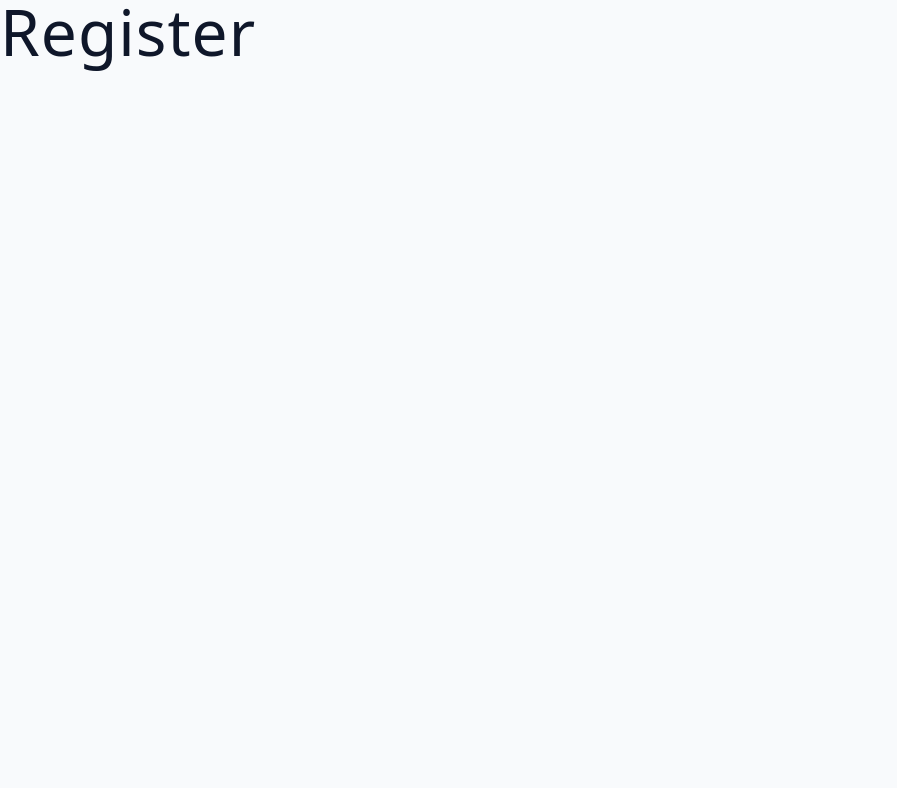
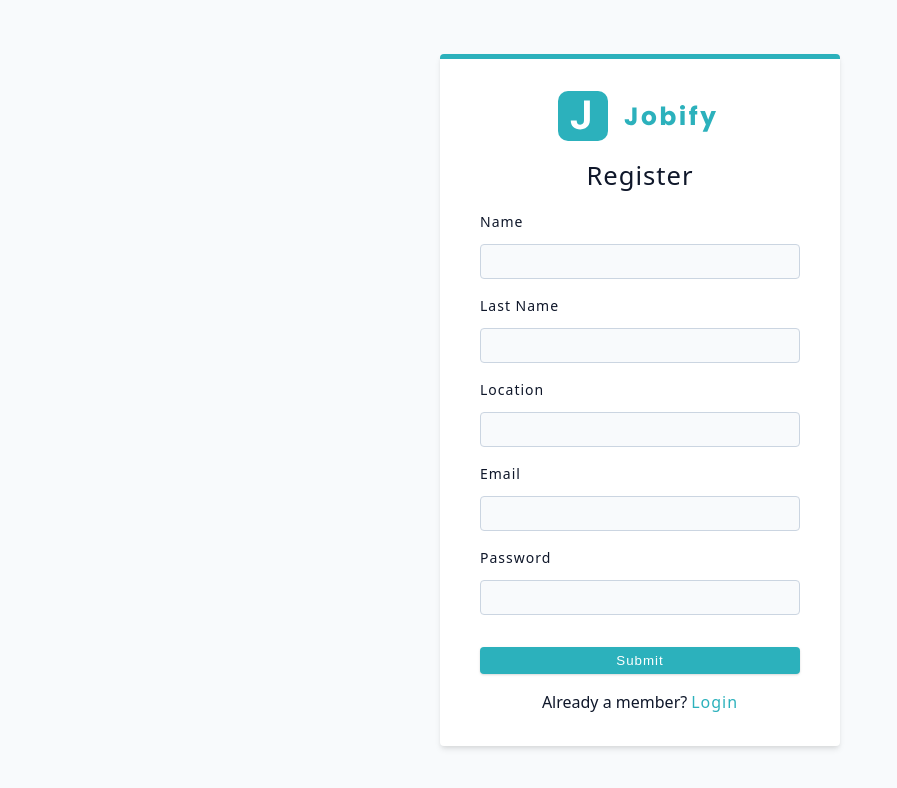
Before and after one commit to poojakanjalkar/Job-Hub, a React (Vite) app in the folder client/: page /register in a window 1280 px wide. Shown: the top 788 px of the page, without its empty margins (0-897 px from the left). Built offline with nearby package versions, Linux system fonts and the light colour scheme.

Commit message:
added code for register page

```diff
--- /dev/null
+++ b/client/src/components/FormRow.jsx
@@ -0,0 +1,20 @@
+import React from 'react'
+
+export default function FormRow({ type, labelText, name, defaultValue = "" }) {
+  return (
+    <div className='form-row'>
+      <label htmlFor={name} className='form-label'>
+        {labelText || name}
+
+      </label>
+      <input
+        type={type}
+        id={name}
+        name={name}
+        className='form-input'
+        defaultValue={defaultValue}
+        required
+      />
+    </div>
+  )
+}
--- a/client/src/pages/Register.jsx
+++ b/client/src/pages/Register.jsx
@@ -1,7 +1,30 @@
 import React from 'react'
+import { Logo } from '../components';
+import Wrapper from '../assets/wrappers/RegisterAndLoginPage';
+import { Link } from 'react-router-dom';
+import FormRow from '../components/FormRow';
 
 export default function Register() {
   return (
-    <h1>Register</h1>
+    <Wrapper>
+      <form className='form'>
+        <Logo />
+        <h4>Register</h4>
+        <FormRow type="text" name="name" />
+        <FormRow type="text" name="lastName" labelText="last name" />
+        <FormRow type="text" name="location" />
+        <FormRow type="email" name="email" />
+        <FormRow type='password' name='password' />
+        <button type='submit' className='btn btn-block'>
+          submit
+        </button>
+        <p>
+          Already a member?
+          <Link to='/login' className='member-btn'>
+            Login
+          </Link>
+        </p>
+      </form>
+    </Wrapper>
   )
 }
```
